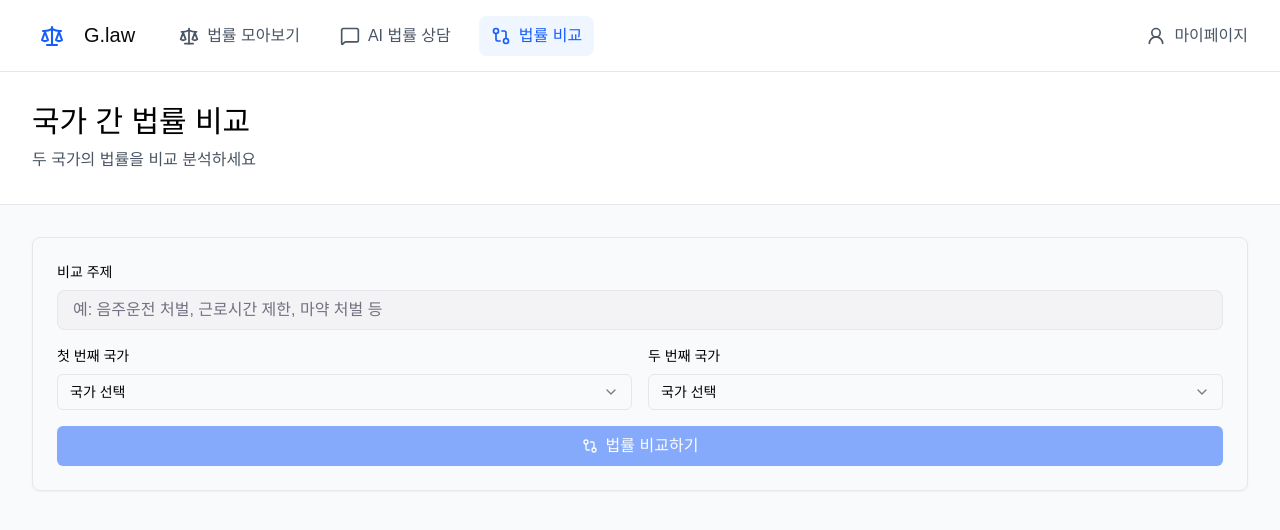
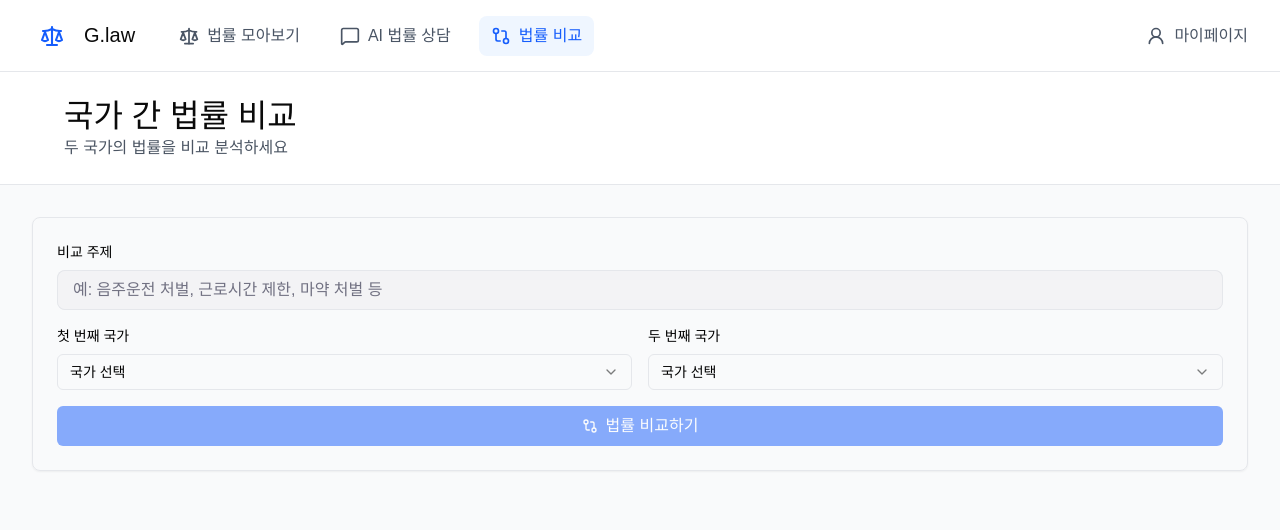
Before and after one commit to GCU-PProject/FE, a React (Vite) app: page / in a window 1280 px wide. Shown: the top 530 px of the page. Built offline with nearby package versions, Linux system fonts and the light colour scheme.

Commit message:
[refactor]타이틀 <h1 수정

```diff
--- a/src/pages/ui/LawComparisonPage.tsx
+++ b/src/pages/ui/LawComparisonPage.tsx
@@ -23,10 +23,12 @@ export const LawComparisonPage = () => {
       {/* 🔥 공통 헤더 추가 */}
       <Header activeNavId="law-compare" />
 
-      {/* 상단 타이틀 영역 (기존 디자인 유지) */}
-      <div className='border-b border-gray-200 bg-white'>
-        <div className='mx-auto max-w-7xl px-4 py-8 sm:px-6 lg:px-8'>
-          <h1 className='mb-2 text-3xl'>국가 간 법률 비교</h1>
+      {/* 상단 타이틀 영역 */}
+      <div className='bg-white border-b border-gray-200'>
+        <div className='px-6 sm:px-10 lg:px-16 py-6'>
+          <h1 className='text-[28px] font-medium leading-tight text-text-primary sm:text-[32px]'>
+            국가 간 법률 비교
+          </h1>
           <p className='text-gray-600'>두 국가의 법률을 비교 분석하세요</p>
         </div>
       </div>
```
